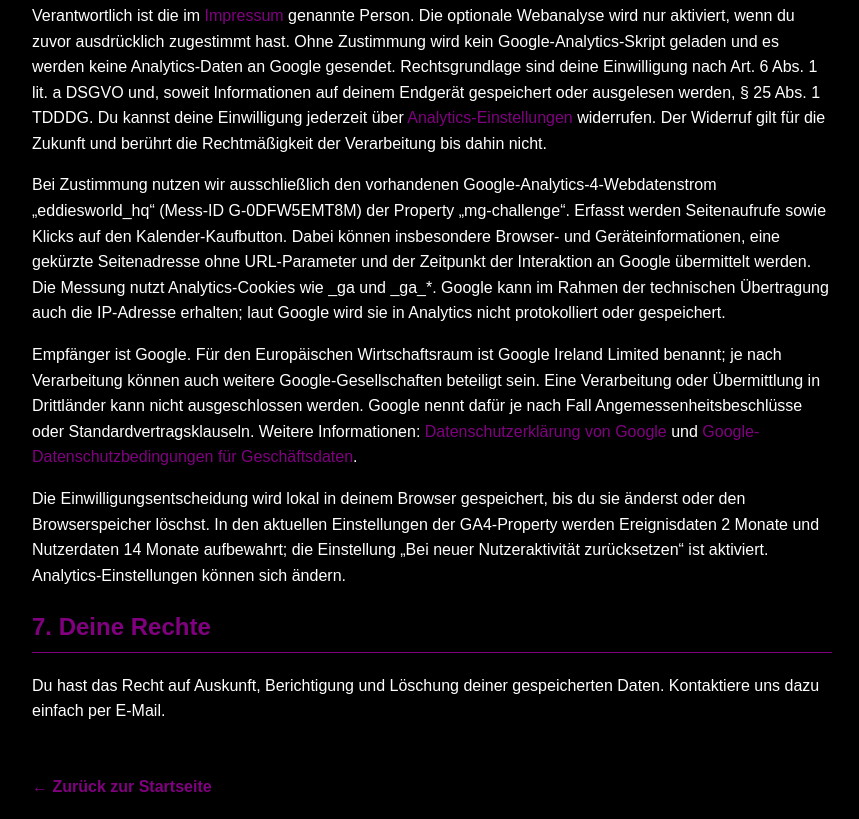
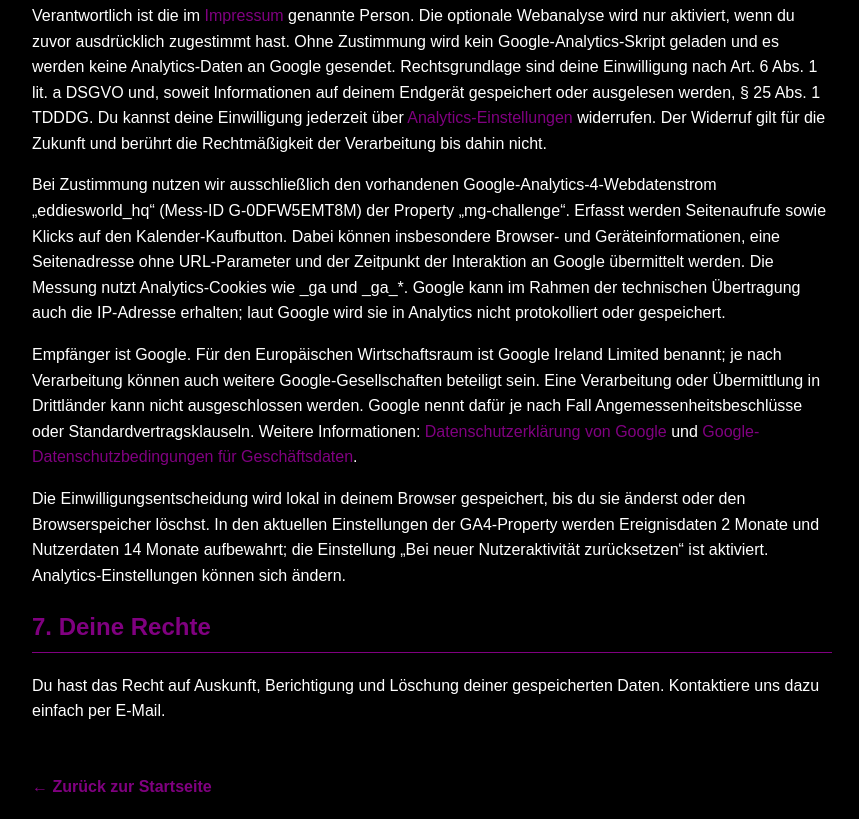
Before and after one commit to KeschFlow/eddiesworld-hq, a plain HTML site: page datenschutz/index.html in a window 1280 px wide. Shown: the part 1989-2808 px from the top of the page, without its empty margins (208-1067 px from the left). Drawn offline with Linux system fonts and the light colour scheme.

Commit message:
Clarify GA4 page URL disclosure

```diff
--- a/datenschutz/index.html
+++ b/datenschutz/index.html
@@ -52,7 +52,7 @@
 
     <h2>6. Optionale Webanalyse (Google Analytics 4)</h2>
     <p>Verantwortlich ist die im <a href="/impressum/">Impressum</a> genannte Person. Die optionale Webanalyse wird nur aktiviert, wenn du zuvor ausdrücklich zugestimmt hast. Ohne Zustimmung wird kein Google-Analytics-Skript geladen und es werden keine Analytics-Daten an Google gesendet. Rechtsgrundlage sind deine Einwilligung nach Art. 6 Abs. 1 lit. a DSGVO und, soweit Informationen auf deinem Endgerät gespeichert oder ausgelesen werden, § 25 Abs. 1 TDDDG. Du kannst deine Einwilligung jederzeit über <a href="#" id="eddie-analytics-settings">Analytics-Einstellungen</a> widerrufen. Der Widerruf gilt für die Zukunft und berührt die Rechtmäßigkeit der Verarbeitung bis dahin nicht.</p>
-    <p>Bei Zustimmung nutzen wir ausschließlich den vorhandenen Google-Analytics-4-Webdatenstrom „eddiesworld_hq“ (Mess-ID G-0DFW5EMT8M) der Property „mg-challenge“. Erfasst werden Seitenaufrufe sowie Klicks auf den Kalender-Kaufbutton. Dabei können insbesondere Browser- und Geräteinformationen, eine gekürzte Seitenadresse ohne URL-Parameter und der Zeitpunkt der Interaktion an Google übermittelt werden. Die Messung nutzt Analytics-Cookies wie _ga und _ga_*. Google kann im Rahmen der technischen Übertragung auch die IP-Adresse erhalten; laut Google wird sie in Analytics nicht protokolliert oder gespeichert.</p>
+    <p>Bei Zustimmung nutzen wir ausschließlich den vorhandenen Google-Analytics-4-Webdatenstrom „eddiesworld_hq“ (Mess-ID G-0DFW5EMT8M) der Property „mg-challenge“. Erfasst werden Seitenaufrufe sowie Klicks auf den Kalender-Kaufbutton. Dabei können insbesondere Browser- und Geräteinformationen, eine Seitenadresse ohne URL-Parameter und der Zeitpunkt der Interaktion an Google übermittelt werden. Die Messung nutzt Analytics-Cookies wie _ga und _ga_*. Google kann im Rahmen der technischen Übertragung auch die IP-Adresse erhalten; laut Google wird sie in Analytics nicht protokolliert oder gespeichert.</p>
     <p>Empfänger ist Google. Für den Europäischen Wirtschaftsraum ist Google Ireland Limited benannt; je nach Verarbeitung können auch weitere Google-Gesellschaften beteiligt sein. Eine Verarbeitung oder Übermittlung in Drittländer kann nicht ausgeschlossen werden. Google nennt dafür je nach Fall Angemessenheitsbeschlüsse oder Standardvertragsklauseln. Weitere Informationen: <a href="https://policies.google.com/privacy?hl=de" target="_blank" rel="noopener noreferrer">Datenschutzerklärung von Google</a> und <a href="https://business.safety.google/adsprocessorterms/" target="_blank" rel="noopener noreferrer">Google-Datenschutzbedingungen für Geschäftsdaten</a>.</p>
     <p>Die Einwilligungsentscheidung wird lokal in deinem Browser gespeichert, bis du sie änderst oder den Browserspeicher löschst. In den aktuellen Einstellungen der GA4-Property werden Ereignisdaten 2 Monate und Nutzerdaten 14 Monate aufbewahrt; die Einstellung „Bei neuer Nutzeraktivität zurücksetzen“ ist aktiviert. Analytics-Einstellungen können sich ändern.</p>
     <h2>7. Deine Rechte</h2>
```
